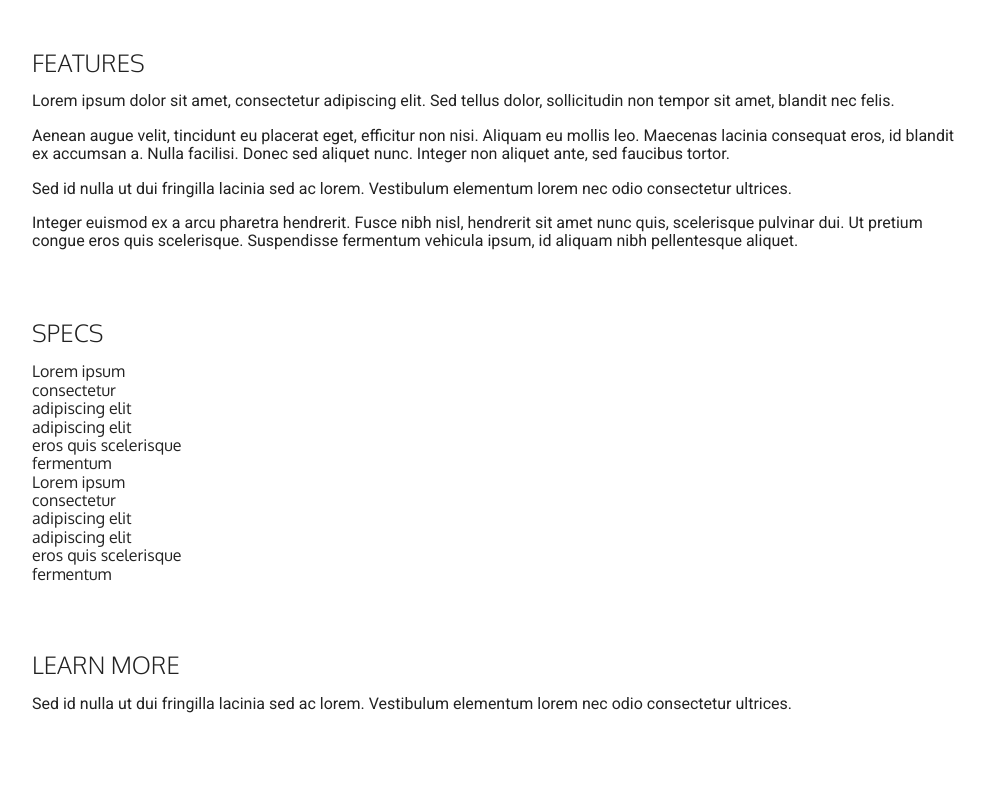
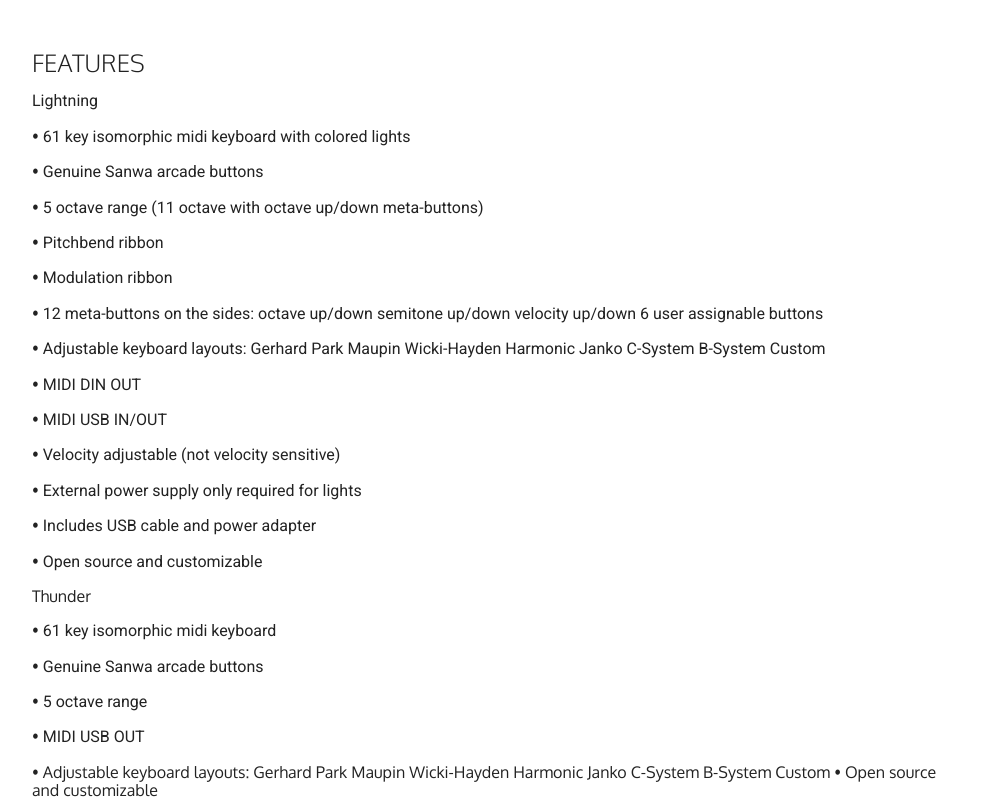
Before and after one commit to famulus/rainboard, a website built with Parcel: page website/index.html in a window 1280 px wide. Shown: the part 588-1387 px from the top of the page, without its empty margins (144-1129 px from the left). Built offline with nearby package versions, Linux system fonts and the light colour scheme.

Commit message:
update copy

```diff
--- a/website/index.html
+++ b/website/index.html
@@ -86,13 +86,171 @@
     <h3>features</h3>
 
     <div class="features-container">
-      <p>Lorem ipsum dolor sit amet, consectetur adipiscing elit. Sed tellus dolor, sollicitudin non tempor sit amet, blandit nec felis.</p>
+      <p>Lightning
 
-      <p>Aenean augue velit, tincidunt eu placerat eget, efficitur non nisi. Aliquam eu mollis leo. Maecenas lacinia consequat eros, id blandit ex accumsan a. Nulla facilisi. Donec sed aliquet nunc. Integer non aliquet ante, sed faucibus tortor.</p>
 
-      <p>Sed id nulla ut dui fringilla lacinia sed ac lorem. Vestibulum elementum lorem nec odio consectetur ultrices.</p>
+<p>
 
-      <p>Integer euismod ex a arcu pharetra hendrerit. Fusce nibh nisl, hendrerit sit amet nunc quis, scelerisque pulvinar dui. Ut pretium congue eros quis scelerisque. Suspendisse fermentum vehicula ipsum, id aliquam nibh pellentesque aliquet.</p>
+<span>&#8226;</span>
+61 key isomorphic midi keyboard with colored lights
+</p>
+
+
+
+<p>
+<span>&#8226;</span>
+Genuine Sanwa arcade buttons
+
+</p>
+
+
+<p>
+<span>&#8226;</span>
+5 octave range (11 octave with octave up/down meta-buttons)
+
+</p>
+
+<p>
+
+<span>&#8226;</span>
+Pitchbend ribbon
+</p>
+
+<p>
+<span>&#8226;</span>
+Modulation ribbon
+
+</p>
+
+
+<p>
+<span>&#8226;</span>
+12 meta-buttons on the sides:
+  octave up/down
+  semitone up/down
+  velocity up/down
+  6 user assignable buttons
+
+</p>
+
+<p>
+
+<span>&#8226;</span>
+Adjustable keyboard layouts:
+  Gerhard
+  Park
+  Maupin
+  Wicki-Hayden
+  Harmonic
+  Janko
+  C-System
+  B-System
+  Custom
+</p>
+
+<p>
+<span>&#8226;</span>
+MIDI DIN OUT
+
+</p>
+
+<p>
+<span>&#8226;</span>
+MIDI USB IN/OUT
+
+</p>
+
+<p>
+
+<span>&#8226;</span>
+Velocity adjustable (not velocity sensitive)
+</p>
+
+<p>
+<span>&#8226;</span>
+External power supply only required for lights
+
+</p>
+
+<p>
+
+<span>&#8226;</span>
+Includes USB cable and power adapter
+</p>
+
+<p>
+
+<span>&#8226;</span>
+Open source and customizable
+</p>
+
+
+
+Thunder
+<p>
+  <span>&#8226;</span>
+61 key isomorphic midi keyboard
+
+</p>
+
+<p>
+  <span>&#8226;</span>
+Genuine Sanwa arcade buttons
+
+</p>
+
+<p>
+  <span>&#8226;</span>
+5 octave range
+
+</p>
+
+<p>
+  <span>&#8226;</span>
+MIDI USB OUT
+
+</p>
+
+<p>
+
+</p>
+
+<p>
+
+</p>
+
+<p>
+
+</p>
+
+<p>
+
+</p>
+
+<p>
+
+</p>
+
+<p>
+
+</p>
+
+
+<span>&#8226;</span>
+Adjustable keyboard layouts:
+  Gerhard
+  Park
+  Maupin
+  Wicki-Hayden
+  Harmonic
+  Janko
+  C-System
+  B-System
+  Custom
+<span>&#8226;</span>
+Open source and customizable
+
+</p>
     </div>
   </div>
 
```
